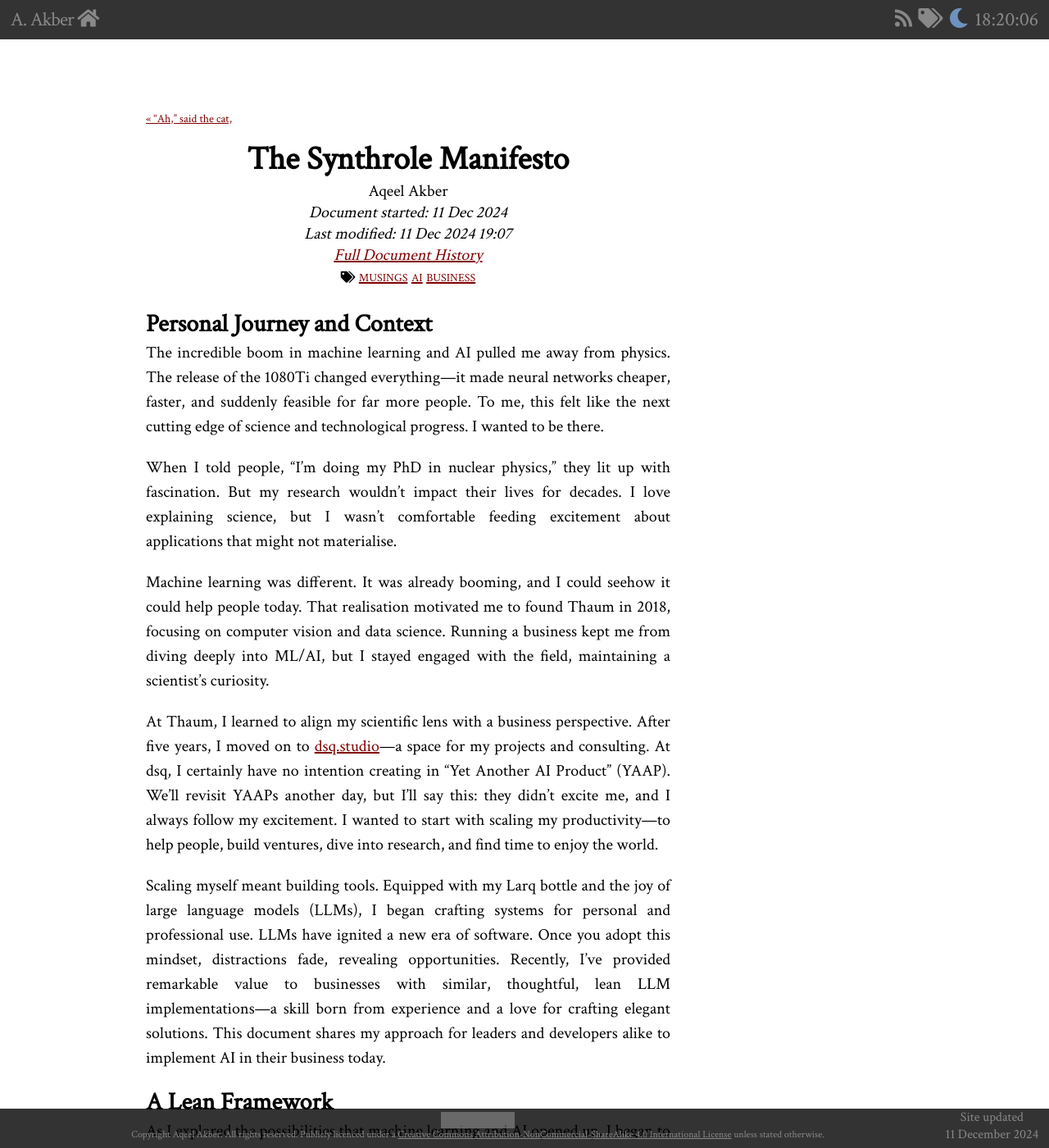
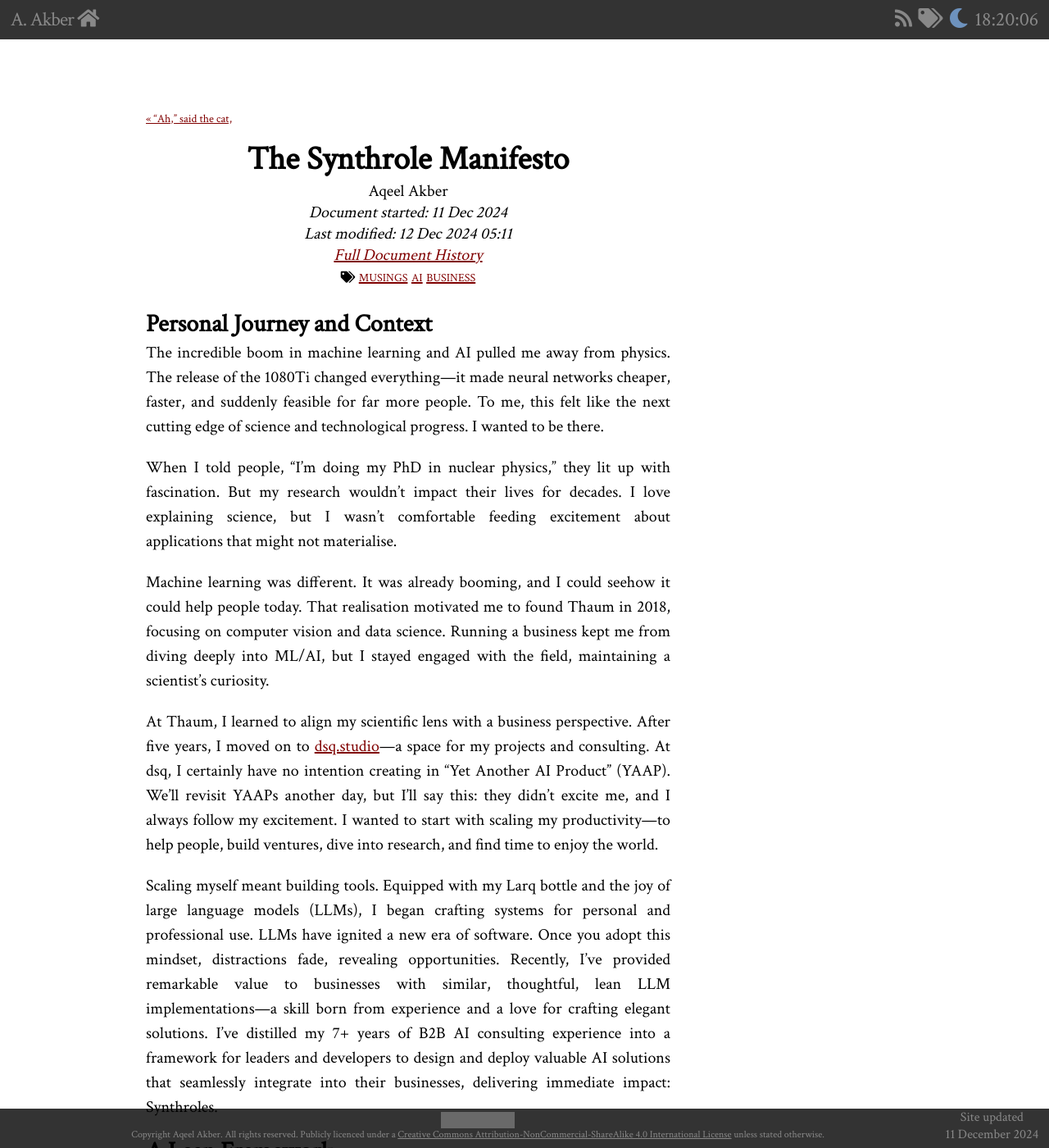
Before and after one commit to admiralakber/aqeelakber.com, a Jekyll site: the page built from _posts/2024-12-11-the-synthrole-manifesto.html, in a window 1280 px wide and 1400 px high. Shown: the whole window at 82% size. Built offline with Jekyll 4.4.1, drawn with Linux system fonts in a browser that asks for light colours; nearby versions of some CDN libraries; some web fonts are replaced; grey boxes are pictures that could not be loaded.

Commit message:
fix(post): clarity that its a design framework

```diff
--- a/_posts/2024-12-11-the-synthrole-manifesto.html
+++ b/_posts/2024-12-11-the-synthrole-manifesto.html
@@ -1,7 +1,7 @@
 ---
 title: "The Synthrole Manifesto"
 date: 2024-12-11
-lastmod: [2024-12-11 Wed 19:07]
+lastmod: [2024-12-12 Thu 05:11]
 layout: post
 categories:
 tags:
@@ -31,7 +31,7 @@ At Thaum, I learned to align my scientific lens with a business perspective. Aft
 </p>
 
 <p>
-Scaling myself meant building tools. Equipped with my Larq bottle and the joy of large language models (LLMs), I began crafting systems for personal and professional use. LLMs have ignited a new era of software. Once you adopt this mindset, distractions fade, revealing opportunities. Recently, I’ve provided remarkable value to businesses with similar, thoughtful, lean LLM implementations—a skill born from experience and a love for crafting elegant solutions. This document shares my approach for leaders and developers alike to implement AI in their business today.
+Scaling myself meant building tools. Equipped with my Larq bottle and the joy of large language models (LLMs), I began crafting systems for personal and professional use. LLMs have ignited a new era of software. Once you adopt this mindset, distractions fade, revealing opportunities. Recently, I’ve provided remarkable value to businesses with similar, thoughtful, lean LLM implementations—a skill born from experience and a love for crafting elegant solutions. I&rsquo;ve distilled my 7+ years of B2B AI consulting experience into a framework for leaders and developers to design and deploy valuable AI solutions that seamlessly integrate into their businesses, delivering immediate impact: Synthroles.
 </p>
 </div>
 </div>
--- a/blog/2024-12-11-the-synthrole-manifesto.org
+++ b/blog/2024-12-11-the-synthrole-manifesto.org
@@ -5,7 +5,7 @@
 #+JEKYLL_CATEGORIES:
 #+JEKYLL_TAGS: musings ai business
 #+JEKYLL_PUBLISHED: true
-#+lastmod: [2024-12-11 Wed 19:07]
+#+lastmod: [2024-12-12 Thu 05:11]
 
 * Personal Journey and Context
 
@@ -17,7 +17,7 @@ Machine learning was different. It was already booming, and I could seehow it co
 
 At Thaum, I learned to align my scientific lens with a business perspective. After five years, I moved on to [[https://dsq.studio][dsq.studio]]—a space for my projects and consulting. At dsq, I certainly have no intention creating in "Yet Another AI Product" (YAAP). We'll revisit YAAPs another day, but I'll say this: they didn’t excite me, and I always follow my excitement. I wanted to start with scaling my productivity—to help people, build ventures, dive into research, and find time to enjoy the world.
 
-Scaling myself meant building tools. Equipped with my Larq bottle and the joy of large language models (LLMs), I began crafting systems for personal and professional use. LLMs have ignited a new era of software. Once you adopt this mindset, distractions fade, revealing opportunities. Recently, I’ve provided remarkable value to businesses with similar, thoughtful, lean LLM implementations—a skill born from experience and a love for crafting elegant solutions. This document shares my approach for leaders and developers alike to implement AI in their business today.
+Scaling myself meant building tools. Equipped with my Larq bottle and the joy of large language models (LLMs), I began crafting systems for personal and professional use. LLMs have ignited a new era of software. Once you adopt this mindset, distractions fade, revealing opportunities. Recently, I’ve provided remarkable value to businesses with similar, thoughtful, lean LLM implementations—a skill born from experience and a love for crafting elegant solutions. I've distilled my 7+ years of B2B AI consulting experience into a framework for leaders and developers to design and deploy valuable AI solutions that seamlessly integrate into their businesses, delivering immediate impact: Synthroles.
 
 * A Lean Framework
 
```
